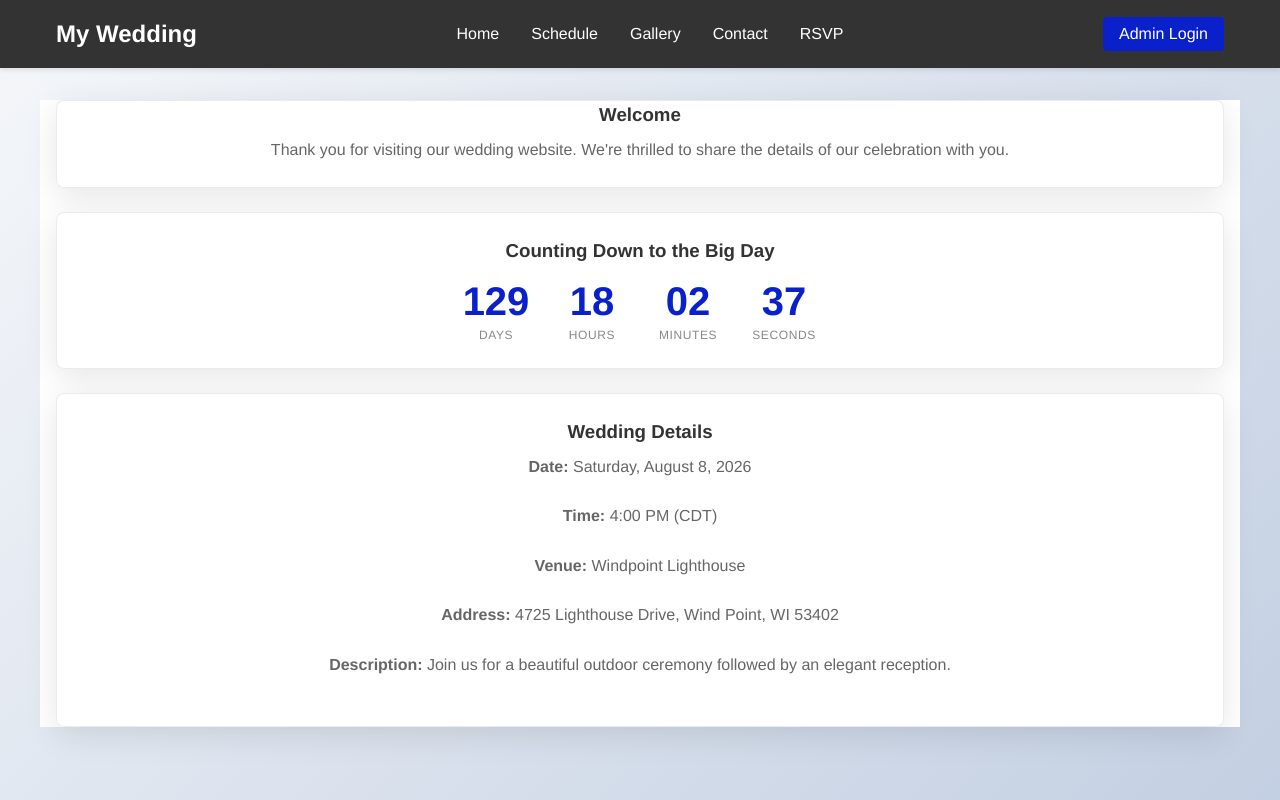
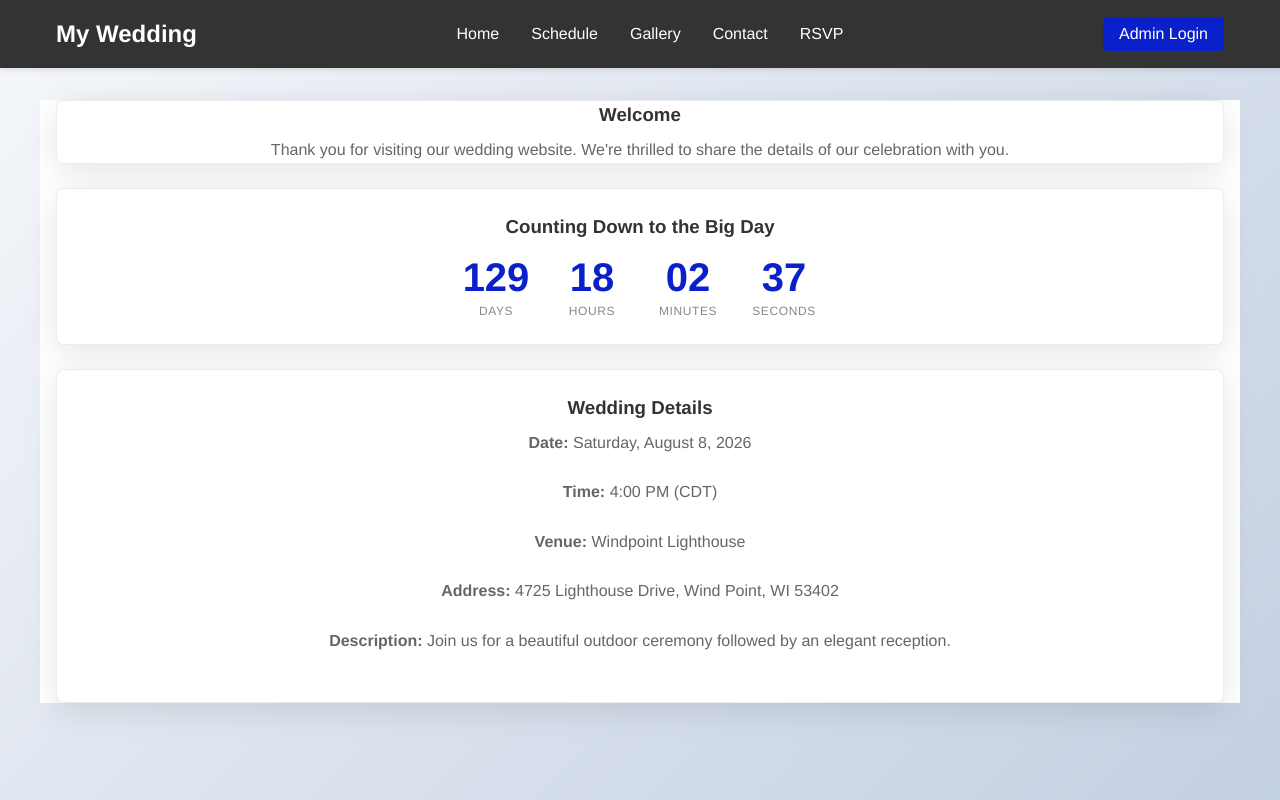
Before and after one commit to jeremiah-vanofferen/WeddingSite, a React (Vite) app: page / in a window 1280 px wide. Built offline with nearby package versions, Linux system fonts and the light colour scheme; no server answers.

Commit message:
fix: restore .home-welcome wrapper in Home.jsx for correct CSS styling
Agent-Logs-Url: https://github.com/jeremiah-vanofferen/WeddingSite/sessions/b0554399-1402-4c85-8679-1a134329015e

Co-authored-by: jeremiah-vanofferen <104450552+jeremiah-vanofferen@users.noreply.github.com>

```diff
--- a/src/pages/Home.jsx
+++ b/src/pages/Home.jsx
@@ -87,8 +87,10 @@ export default function Home() {
     <div className="page">
       <div className="demo-card home-hero-card">
         <PhotoCarousel />
+        <div className="home-welcome">
           <h3>Welcome</h3>
           <p>{settings.welcomeMessage}</p>
+        </div>
       </div>
 
       {settings.showCountdown && (
```
